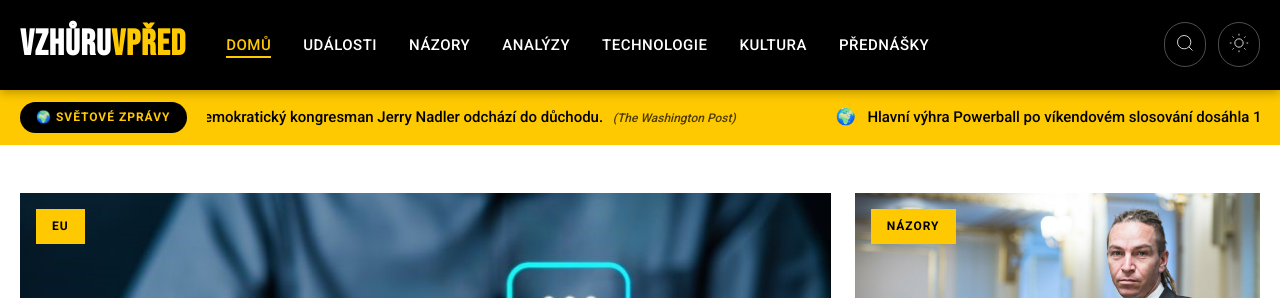
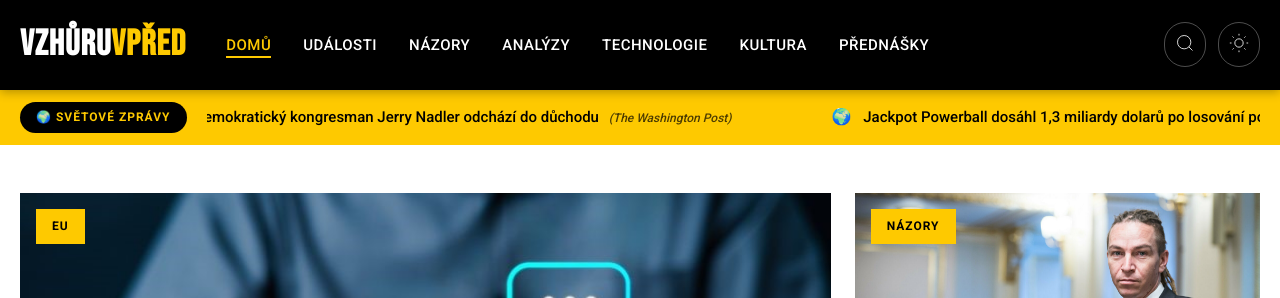
Before and after one commit to tangero/vzhuruvpred, a Jekyll site: the page built from index.html, in a window 1280 px wide and 900 px high. Shown: the top 298 px of the window. Built offline with Jekyll 4.4.1, drawn with Linux system fonts in a browser that asks for light colours; part of the change alters nothing that is shown.

Commit message:
Update world news 2025-09-03 09:21

```diff
--- a/_data/world_news.json
+++ b/_data/world_news.json
@@ -1,43 +1,43 @@
 {
-  "last_updated": "2025-09-03T07:17:12",
+  "last_updated": "2025-09-03T09:18:46",
   "articles": [
     {
       "flag": "🇺🇸",
       "country": "us",
-      "title": "Dlouholetý demokratický kongresman Jerry Nadler odchází do důchodu.",
+      "title": "Dlouholetý demokratický kongresman Jerry Nadler odchází do důchodu",
       "original_title": "Longtime Democratic Rep. Jerry Nadler to retire from Congress - The Washington Post",
       "url": "https://www.washingtonpost.com/politics/2025/09/01/jerry-nadler-retire-congress/",
       "urlToImage": "https://www.washingtonpost.com/wp-apps/imrs.php?src=https://arc-anglerfish-washpost-prod-washpost.s3.amazonaws.com/public/Z5YVHUVK35AZFNSBVRTLVC6KZU.JPG&w=1440",
       "source": "The Washington Post",
       "publishedAt": "2025-09-02T08:15:21Z",
-      "description": "Podle informací zdroje obeznámeného s věcí se Nadler, který zastupuje New York více než tři desetiletí, nebude v příštích roce ucházet o znovuzvolení v polovolebních volbách."
+      "description": "Nadler, který zastupuje New York více než tři desetiletí, nebude podle osoby obeznámené se situací v příštím roce usilovat o znovuzvolení."
     },
     {
       "flag": "🌍",
       "country": "global",
-      "title": "Hlavní výhra Powerball po víkendovém slosování dosáhla 1,3 miliardy dolarů. Kolik by ve skutečnosti získal výherce?",
+      "title": "Jackpot Powerball dosáhl 1,3 miliardy dolarů po losování po Svátku práce. Kolik by si vítěz skutečně odnesl?",
       "original_title": "Powerball Jackpot Hits $1.3 Billion After Labor Day Drawing—Here’s What The Winner Could Take Home - Forbes",
       "url": "https://www.forbes.com/sites/siladityaray/2025/09/02/powerball-jackpot-hits-13-billion-after-labor-day-drawing-heres-what-the-winner-could-take-home/",
       "urlToImage": "https://imageio.forbes.com/specials-images/imageserve/68b684a943b10d1332c4ca27/0x0.jpg?format=jpg&crop=3026,1701,x0,y47,safe&height=900&width=1600&fit=bounds",
       "source": "Forbes",
       "publishedAt": "2025-09-02T05:47:40Z",
-      "description": "Jackpot v americké loterii Powerball se vyšplhal na 1,3 miliardy dolarů a stal se tak nejvyšší výhrou od loňského dubna."
+      "description": "Výše jackpotu v loterii Powerball vzrostla na 1,3 miliardy dolarů a stal se tak největší výhrou od dubna 2024."
     },
     {
       "flag": "🌍",
       "country": "global",
-      "title": "Zde je překlad do přirozené češtiny:\n\n**TCU proti Severní Karolíně: Bill Belichick byl u výprasku, který Tar Heels utržili od Horned Frogs v úvodním zápase sezóny**\n\nPřípadně více do češtiny styliz...",
+      "title": "TCU vs. North Carolina: Bill Belichick a UNC jsou v úvodním zápase sezóny rozdrceni Horned Frogs",
       "original_title": "TCU vs. North Carolina: Bill Belichick, UNC blown out by Horned Frogs in season opener - Yahoo Sports",
       "url": "https://sports.yahoo.com/college-football/breaking-news/live/tcu-vs-north-carolina-bill-belichick-unc-blown-out-by-horned-frogs-in-season-opener-230328006.html",
       "urlToImage": "https://s.yimg.com/ny/api/res/1.2/wpEcGg7PlOfHQn_log..kA--/YXBwaWQ9aGlnaGxhbmRlcjt3PTEyMDA7aD04MDA7Y2Y9d2VicA--/https://s.yimg.com/os/creatr-uploaded-images/2025-09/a357fe30-87a2-11f0-bcfe-7e2cb0f71b87",
       "source": "Yahoo Entertainment",
       "publishedAt": "2025-09-02T04:53:00Z",
-      "description": "Po víkendu plném překvapení tým Billa Belichicka v pondělním večerním utkání proti TCU zcela propadl.\n\nPoznámka: \nVýraz \"failed to show up\" je přeložen idiomaticky jako \"zcela propadl\", což je v če..."
+      "description": "Po víkendu plném překvapení se tým Billa Belichicka nedostavil na pondělní střetnutí s TCU."
     },
     {
       "flag": "🌍",
       "country": "global",
-      "title": "Tři zranění včetně dítěte skončili v nemocnici poté, co dodžka vjela na festival v Pensylvánii.",
+      "title": "Tři lidé včetně dítěte skončili v nemocnici poté, co minibus vjel na festival v Pensylvánii",
       "original_title": "3 hospitalized, including child, after minivan drives through Pennsylvania festival - ABC News",
       "url": "https://abcnews.go.com/US/3-hospitalized-including-child-after-minivan-drives-pennsylvanias/story?id\\\\u003d125171293",
       "urlToImage": null,
@@ -48,139 +48,139 @@
     {
       "flag": "🌍",
       "country": "global",
-      "title": "Samozřejmě, zde je několik variant přirozeného překladu, které se vyhýbají anglicismům:\n\n**Nejpřímější a nejčastější překlad:**\nVietnamská přehlídka ukazuje armádu, která se chce zbavit sovětského ...",
+      "title": "Vietnamská přehlídka ukazuje armádu dychtivou zbavit se sovětských kořenů",
       "original_title": "Vietnam’s Parade Sees a Military Eager to Shed Its Soviet Roots - Bloomberg.com",
       "url": "https://www.bloomberg.com/news/articles/2025-09-01/vietnam-s-parade-sees-a-military-eager-to-shed-its-soviet-roots",
       "urlToImage": "https://assets.bwbx.io/images/users/iqjWHBFdfxIU/ifgAXlhKa4ds/v1/1200x800.jpg",
       "source": "Bloomberg",
       "publishedAt": "2025-09-02T04:37:00Z",
-      "description": "Zatímco Čína tento týden upírá pozornost světu okázalou vojenskou přehlídkou, Vietnam uspořádal vlastní historickou akci, jež má demonstrovat snahu jeho ozbrojených sil a obranného průmyslu dosáhno..."
+      "description": "Zatímco Čína světovou pozornost upírá k velkolepé vojenské přehlídce, Vietnam uspořádal historickou akci na ukázku snahy své armády a obranného průmyslu o soběstačnost."
     },
     {
       "flag": "🌍",
       "country": "global",
-      "title": "Proč si zemětřesení v Afghánistánu vyžádalo tolik obětí? Vysvětluje odborník na odolnost vůči katastrofám.",
+      "title": "Proč bylo zemětřesení v Afghánistánu tak smrtící? Vysvětluje expert na odolnost vůči katastrofám",
       "original_title": "Why was the Afghanistan earthquake so deadly? A disaster resilience expert explains - The Conversation",
       "url": "https://theconversation.com/why-was-the-afghanistan-earthquake-so-deadly-a-disaster-resilience-expert-explains-264274",
       "urlToImage": "https://images.theconversation.com/files/688522/original/file-20250901-56-yr8r8b.jpg?ixlib=rb-4.1.0&rect=0%2C512%2C5829%2C2914&q=45&auto=format&w=1356&h=668&fit=crop",
       "source": "The Conversation Africa",
       "publishedAt": "2025-09-02T01:40:00Z",
-      "description": "Typy staveb běžné v afghánském venkově pomáhají vysvětlit, proč byla tato zemětřesení tak smrtící.\n\nPřípadně:\n\nStavební typy rozšířené na afghánském venkově objasňují, proč mělo toto zemětřesení ta..."
+      "description": "Typy budov běžné ve venkovském Afghánistánu pomáhají vysvětlit, proč byla tato zemětřesení tak smrtící."
     },
     {
       "flag": "🌍",
       "country": "global",
-      "title": "Odborníci varují před smrtící nemocí, jejíž výskyt opět roste: ‚Jedna z pěti nakažených osob zemře, někdy během jednoho či dvou dnů od propuknutí onemocnění‘\n\nPoznámka k překladu:\n- \"spike in numbe...",
+      "title": "Experti varují před smrtící nemocí, která se vrací s nárůstem počtu případů: ‚1 z 5 lidí … zemře, někdy během jednoho nebo dvou dnů od propuknutí nemoci‘",
       "original_title": "Experts warn deadly disease returns with spike in number of cases: '1 in 5 people … die, sometimes within a day or two of becoming ill' - yahoo.com",
       "url": "https://www.yahoo.com/news/articles/experts-warn-deadly-disease-returns-235000471.html",
       "urlToImage": "https://s.yimg.com/ny/api/res/1.2/VI2BJHv1FlLyIGaYjfSwHA--/YXBwaWQ9aGlnaGxhbmRlcjt3PTEyMDA7aD02NzU7Y2Y9d2VicA--/https://media.zenfs.com/en/the_cool_down_737/c9b9054c6820d6e3b394f22da94bfa57",
       "source": "Yahoo Entertainment",
       "publishedAt": "2025-09-01T23:50:00Z",
-      "description": "Samozřejmě, zde je několik přirozeně znějících variant:\n\n**Nejvýstižnější a nejpřirozenější překlad:**\nNákaza obvykle probíhá jedním ze dvou způsobů.\n\n**Další vhodné varianty:**\n*   K nákaze obvykl..."
+      "description": "K nákaze obvykle dochází jedním ze dvou způsobů."
     },
     {
       "flag": "🌍",
       "country": "global",
-      "title": "Vyzkoušejte si přímo v prohlížeči Applem vyvinutý bleskurychlý model pro titulkování videa – píše 9to5Mac",
+      "title": "Vyzkoušejte si bleskurychlý model titulkování videa od Applu přímo ve svém prohlížeči - 9to5Mac",
       "original_title": "You can try Apple’s lightning-fast video captioning model right from your browser - 9to5Mac",
       "url": "https://9to5mac.com/2025/09/01/you-can-try-apples-lightning-fast-video-captioning-model-right-from-your-browser/",
       "urlToImage": "https://i0.wp.com/9to5mac.com/wp-content/uploads/sites/6/2025/07/Apple-Intelligence-Liquid-Glass.jpg?resize=1200%2C628&quality=82&strip=all&ssl=1",
       "source": "9to5Mac",
       "publishedAt": "2025-09-01T21:41:00Z",
-      "description": "Před několika měsíci představil Apple FastVLM, vizuální jazykový model s téměř okamžitým zpracováním vysokorozlišených obrazových dat. Teď si ho můžete vyzkoušet."
+      "description": "Před pár měsíci Apple představil FastVLM, vizuální jazykový model s téměř okamžitým zpracováním vysoce rozlišovacích obrazů. Teď ho můžete vyzkoušet."
     },
     {
       "flag": "🇺🇸",
       "country": "us",
-      "title": "Trump znovu zpochybňuje očkování proti covidu-19, které podle něj „roztrhalo na kusy“ CDC\n\nPoznámka: CDC je americké Středisko pro kontrolu a prevenci nemocí. V českém kontextu je vhodné název inst...",
+      "title": "Trump znovu zpochybňuje očkování proti covidu-19, které podle něj ‚roztrhalo na kusy‘ CDC",
       "original_title": "Trump raises fresh questions about Covid-19 vaccines that he says have ‘ripped apart’ CDC - CNN",
       "url": "https://www.cnn.com/2025/09/01/politics/covid-vaccines-trump-cdc",
       "urlToImage": "https://media.cnn.com/api/v1/images/stellar/prod/ap25237659212074.jpg?c=16x9&q=w_800,c_fill",
       "source": "CNN",
       "publishedAt": "2025-09-01T21:08:00Z",
-      "description": "Prezident Donald Trump v pondělí znovu zpochybnil vakcíny proti covidu-19, které se začaly vyvíjet za jeho vlády. Prohlásil, že jeho přední zdravotnický úřad „ničí“ debata o účinnosti těchto vakcín."
+      "description": "Prezident Donald Trump v pondělí zřejmě znovu zpochybnil vakcíny proti covidu-19, které byly poprvé vyvinuty za jeho vlády, když prohlásil, že jeho hlavní agentura pro veřejné zdraví je „rozervána“..."
     },
     {
       "flag": "🌍",
       "country": "global",
-      "title": "Měsíční rande Marsu s kometou 3I/ATLAS - Avi Loeb\n\nPoznámka k překladu:\n- \"Blind date\" přeloženo jako \"rande\" (zkrácená neutrální forma pro \"romantické setkání\"), v astronomickém kontextu zní přiro...",
+      "title": "Měsíční slepá rande Marsu s kometou 3I/ATLAS - Avi Loeb",
       "original_title": "The Blind Date of Mars with 3I/ATLAS in a Month - Avi Loeb – Medium",
       "url": "https://avi-loeb.medium.com/the-blind-date-of-mars-with-3i-atlas-in-a-month-476c7288a576",
       "urlToImage": "https://miro.medium.com/v2/resize:fit:1200/1*KCkI57V7uITpyrxFjzr03g.jpeg",
       "source": "Medium",
       "publishedAt": "2025-09-01T21:00:11Z",
-      "description": "Seznamovací rande je vzrušující, protože v sobě skrývá potenciál překvapení, zvlášť když je vaším partnerem meziplanetární…"
+      "description": "Slepé rande je vzrušující, protože skýtá potenciál překvapení, zvláště když máte mezihvězdného partnera…"
     },
     {
       "flag": "🌍",
       "country": "global",
-      "title": "Samozřejmě, zde je několik variant přirozeného překladu, všechny se vyhýbají anglicismům:\n\n**Nejvhodnější a nejpřirozenější překlad:**\n\n**Snímek Dwayna Johnsona ‚The Smashing Machine‘ slaví v Benát...",
+      "title": "‘The Smashing Machine’ s Dwaynem Johnsonem slaví v Benátkách triumf, sklízí patnáctiminutovou ovaci ve stoje",
       "original_title": "Dwayne Johnson’s ‘The Smashing Machine’ Delivers TKO at Venice World Premiere, 15-Minute Ovation - The Hollywood Reporter",
       "url": "http://www.hollywoodreporter.com/movies/movie-news/dwayne-johnson-the-smashing-machine-movie-a24-safdie-1236358240/",
       "urlToImage": "https://www.hollywoodreporter.com/wp-content/uploads/2025/09/GettyImages-2233229791.jpg?crop=0px%2C0px%2C5951px%2C3330px&resize=1440%2C810",
       "source": "Hollywood Reporter",
       "publishedAt": "2025-09-01T20:22:19Z",
-      "description": "Benny Safdie, režisér filmu pro studio A24, obsadil Johnsona do role legendárního bojovníka MMA a UFC Marka Kerra. Sám Kerr byl přítomen na benátské premiéře stejně jako hvězda snímku Emily Blunt."
+      "description": "Benny Safdieho film od A24 obsadil Johnsona do role legendárního bojovníka MMA a UFC Marka Kerra, který byl benátské premiéře přítomen stejně jako hvězda Emily Blunt."
     },
     {
       "flag": "🌍",
       "country": "global",
-      "title": "Nestlé odvolalo generálního ředitele Laurenta Freixe kvůli utajovanému milostnému vztahu s jeho přímou podřízenou.",
+      "title": "Nestlé odvolalo generálního ředitele Laurenta Freixe kvůli neohlášenému milostnému vztahu s jeho přímou podřízenou",
       "original_title": "Nestlé says it dismissed CEO Laurent Freixe over an undisclosed romantic relationship with his direct subordinate - Business Insider",
       "url": "https://www.businessinsider.com/nestle-dismissed-ceo-laurent-freixe-over-undisclosed-romantic-relationship-2025-9",
       "urlToImage": "https://i.insider.com/68b5e0b8194a2d49b8af8748?width=1200&format=jpeg",
       "source": "Business Insider",
       "publishedAt": "2025-09-01T19:28:00Z",
-      "description": "Společnost Nestlé odvolala generálního ředitele Laurenta Freixe za utajování milostného vztahu s přímou podřízenou.\n\nPoznámka k překladu:\n- \"dismissed\" → \"odvolala\" (přirozený český ekvivalent pro ..."
+      "description": "Nestlé odvolalo generálního ředitele Laurenta Freixe za nezveřejnění milostného vztahu s přímou podřízenou"
     },
     {
       "flag": "🌍",
       "country": "global",
-      "title": "Studentka zasažená při střelbě v kostele Zvěstování Panny Marie podstoupí operaci - kare11.com",
+      "title": "Postřelený student po masakru u kostela Zvěstování Páně podstoupí operaci",
       "original_title": "Interviewed student to undergo surgery after Annunciation Church mass shooting - kare11.com",
       "url": "https://www.kare11.com/article/news/local/interviewed-student-to-undergo-surgery-after-annunciation-church-mass-shooting/89-d9347a28-de63-4ac2-a6fb-237d939abca1",
       "urlToImage": "https://media.kare11.com/assets/KARE/images/b07d69dd-afd5-4e0d-a0d9-b8c059ab5b3a/20250827T222234/b07d69dd-afd5-4e0d-a0d9-b8c059ab5b3a_1140x641.jpg",
       "source": "KARE11.com",
       "publishedAt": "2025-09-01T15:46:00Z",
-      "description": "Jako by toho desetiletý Weston Halsne ještě neměl dost – čeká ho teď operace, při které mu z krku vyndají střepinu kule."
+      "description": "Jako by toho desetiletý Weston Halsne ještě neměl dost – teď mu budou operativně odstraňovat střepinu z krku."
     },
     {
       "flag": "🌍",
       "country": "global",
-      "title": "Září může být pro akcie rizikové, varuje Yardeni.\n\nNebo také:\n\nPodle Yardeniho hrozí akciím v září propad.",
+      "title": "Září hrozí rizikem pro akcie, říká Yardeni",
       "original_title": "September looms as a risk month for stocks, Yardeni says - Investing.com",
       "url": "https://www.investing.com/news/stock-market-news/september-looms-as-a-risk-month-for-stocks-yardeni-says-4218157",
       "urlToImage": "https://i-invdn-com.investing.com/news/LYNXMPEB1A16P_L.jpg",
       "source": "Investing.com",
       "publishedAt": "2025-09-01T15:11:15Z",
-      "description": "Samozřejmě, zde je několik variant přirozeně znějícího překladu:\n\n**Nejvýstižnější a nejpřirozenější překlad:**\n\n**Září může být pro akcie riskantní, varuje Yardeni.**\n\n**Další vhodné varianty:**\n\n..."
+      "description": "Září hrozí rizikem pro akcie, říká Yardeni"
     },
     {
       "flag": "🌍",
       "country": "global",
-      "title": "Sabrina Carpenter nařknuta z necitlivosti kvůli samolepkám s uměle vytvořenými psy\n\nDalší možnosti:\n\nSabrina Carpenter čelí kritice za samolepky s umělými psy\nCarpenterová se dostala do průšvihu kv...",
+      "title": "Sabrina Carpenter v nemilosti kvůli samolepkám AI Man’s Best Friend",
       "original_title": "Sabrina Carpenter in the doghouse for AI Man’s Best Friend stickers - Creative Bloq",
       "url": "https://www.creativebloq.com/ai/ai-art/sabrina-carpenter-in-the-doghouse-for-ai-mans-best-friend-stickers",
       "urlToImage": "https://cdn.mos.cms.futurecdn.net/EJFfXAqAnXJmic8Gt3LzxX.jpg",
       "source": "Creative Bloq",
       "publishedAt": "2025-09-01T15:00:00Z",
-      "description": "Samozřejmě, zde je několik přirozených variant:\n\n**Nejvýstižnější a nejpřirozenější překlad:**\n„Když si umělci navzájem nepodporují, je to od základu špatně.“\n\n**Další vhodné varianty:**\n\n*   (Troc..."
+      "description": "„Když se umělci navzájem nepodporují, je to z podstaty špatně.“"
     },
     {
       "flag": "🇺🇸",
       "country": "us",
-      "title": "Stárnutí nemusí znamenat nevyhnutelný úpadek. Jak mohou ženy znovu získat kontrolu nad svým zdravím a věkem statečně.\n\nPřípadně také:\n\nStárnutí nemusí nutně vést k úpadku. Jak mohou ženy pečovat o ...",
+      "title": "Stárnutí nemusí znamenat nevyhnutelný úpadek. Jak si ženy mohou znovu získat své zdraví a stárnout s energií.",
       "original_title": "Aging doesn’t have to mean inevitable decline. How women can reclaim their health and age with power - CNN",
       "url": "https://www.cnn.com/2025/09/01/health/female-longevity-unbreakable-vonda-wright-wellness",
       "urlToImage": "https://media.cnn.com/api/v1/images/stellar/prod/gettyimages-1193057991.jpg?c=16x9&q=w_800,c_fill",
       "source": "CNN",
       "publishedAt": "2025-09-01T13:12:00Z",
-      "description": "Dr. Vonda Wrightová vysvětluje, jak mohou ženy dosáhnout co nejdelšího zdravého života pomocí stravy, pohybu, duševní pohody a hormonální rovnováhy, místo aby se soustředily na boj proti stárnutí."
+      "description": "Dr. Vonda Wright vysvětluje, jak mohou ženy maximalizovat své zdraví pomocí stravy, cvičení, duševní pohody a optimalizace hormonů místo soustředění se na anti-aging."
     },
     {
       "flag": "🌍",
       "country": "global",
-      "title": "Samozřejmě, zde je několik přirozeně znějících variant:\n\n**Nejvhodnější a nejpřesnější překlad:**\n\nVědci odhalili, že supersryhlé elektrony ze Slunce mají výbušný původ.\n\n**Další dobré varianty:**\n...",
+      "title": "Vědci objevili explozivní původ supersrychlých elektronů proudících ze Slunce",
       "original_title": "Scientists discover explosive origins of superspeed electrons streaming from the sun - Space",
       "url": "https://www.space.com/astronomy/sun/scientists-discover-explosive-origins-of-superspeed-electrons-streaming-from-the-sun",
       "urlToImage": "https://cdn.mos.cms.futurecdn.net/pZHMQQeFNv3K5TiGxpfX4V.jpg",
@@ -191,35 +191,35 @@
     {
       "flag": "🌍",
       "country": "global",
-      "title": "Zde je několik variant přirozeného překladu:\n\n**Nejvýstižnější a nejpřirozenější:**\nWindows 11 25H2 nepřinese žádné nové funkce – a naopak některé odebere.\n\n**Trochu formálnější:**\nWindows 11 25H2 ...",
+      "title": "Windows 11 25H2 nepřinese žádné nové funkce — a některé dokonce ODEBERE",
       "original_title": "Windows 11 25H2 will have no new features — and it actually REMOVES some - Windows Central",
       "url": "https://www.windowscentral.com/microsoft/windows-11/microsoft-confirms-windows-11-version-25h2-no-new-features",
       "urlToImage": "https://cdn.mos.cms.futurecdn.net/UsYxGPC6eFnVyC7C3weAtj.jpg",
       "source": "Windows Central",
       "publishedAt": "2025-09-01T10:40:42Z",
-      "description": "Windows 11 verze 25H2 je nyní k dispozici v kanálu Release Preview, což je poslední etapa před všeobecným vydáním. Potvrzuje se také, že tato aktualizace oproti verzi 24H2 nepřináší žádné nové funkce."
+      "description": "Windows 11 verze 25H2 je nyní k dispozici v Release Preview Channelu, což je poslední zastávka před všeobecnou dostupností. Potvrzuje také, že aktualizace oproti verzi 24H2 nepřináší žádné nové fun..."
     },
     {
       "flag": "🌍",
       "country": "global",
-      "title": "Zde je několik variant přirozeného překladu do češtiny:\n\n**Nejpřímější a nejpřirozenější varianta:**\n> SpaceX s raketou Falcon 9 nezastavitelně útočí na rekordy: 9 startů za 10 dní a celkově už 30 ...",
+      "title": "SpaceX s ohromujícím a nezastavitelným raketovým nosičem Falcon 9 dosáhla 9 startů za 10 dní a úchvatného rekordu 30 misí!",
       "original_title": "SpaceX’s Stunning & Unstoppable Falcon 9 Rocket Leads To 9 Rocket Launches In 10 Days & An Eye-Popping Record 30 Missions! - Wccftech",
       "url": "https://wccftech.com/spacexs-stunning-unstoppable-falcon-9-rocket-leads-to-9-rocket-launches-in-10-days-an-eye-popping-record-30-missions/",
       "urlToImage": "https://cdn.wccftech.com/wp-content/uploads/2025/09/SPACEX-FALCON-9-AUGUST-LAUNCH-scaled.jpeg",
       "source": "Wccftech",
       "publishedAt": "2025-09-01T09:18:00Z",
-      "description": "Společnost SpaceX během deseti dnů vypustila devět raket, včetně nosiče Falcon 9 s rekordními třiceti lety a stovkou třiceti dvou novými družicemi Starlink.\n\nČeský překlad:"
+      "description": "SpaceX za 10 dní vypustila 9 raket, včetně nosiče Falcon 9 s rekordními 30 lety a 132 novými satelity Starlink."
     },
     {
       "flag": "🌍",
       "country": "global",
-      "title": "Samozřejmě, zde je přirozený překlad bez anglicismů:\n\n**Zářijová noční obloha v roce 2025: Dvě zatmění, zářivé polární záře a Saturn**\n\nPřípadně také:\n\n**Co nabídne noční obloha v září 2025? Dvojic...",
+      "title": "Noční obloha v září 2025: Dvě zatmění, jasná polární záře a Saturn",
       "original_title": "The Night Sky In September 2025: Two Eclipses, Bright Aurora And Saturn - Forbes",
       "url": "https://www.forbes.com/sites/jamiecartereurope/2025/08/31/the-night-sky-in-september-2025-northern-lights-eclipses-and-saturn/",
       "urlToImage": "https://imageio.forbes.com/specials-images/imageserve/689ee896ee08de164c52d549/0x0.jpg?format=jpg&crop=1201,675,x432,y393,safe&height=900&width=1600&fit=bounds",
       "source": "Forbes",
       "publishedAt": "2025-08-31T08:08:00Z",
-      "description": "Každý měsíc vybírám nejzajímavější úkazy na obloze Severní Ameriky pro nadcházející týdny (platí také pro střední severní šířky severní polokoule).\n\nPoznámka k překladu:\n- \"Celestial highlights\" je..."
+      "description": "Každý měsíc vybírám nejzajímavější nebeské úkazy v Severní Americe na nadcházející týdny (platí i pro střední severní zeměpisné šířky na severní polokouli)."
     }
   ]
 }
```
